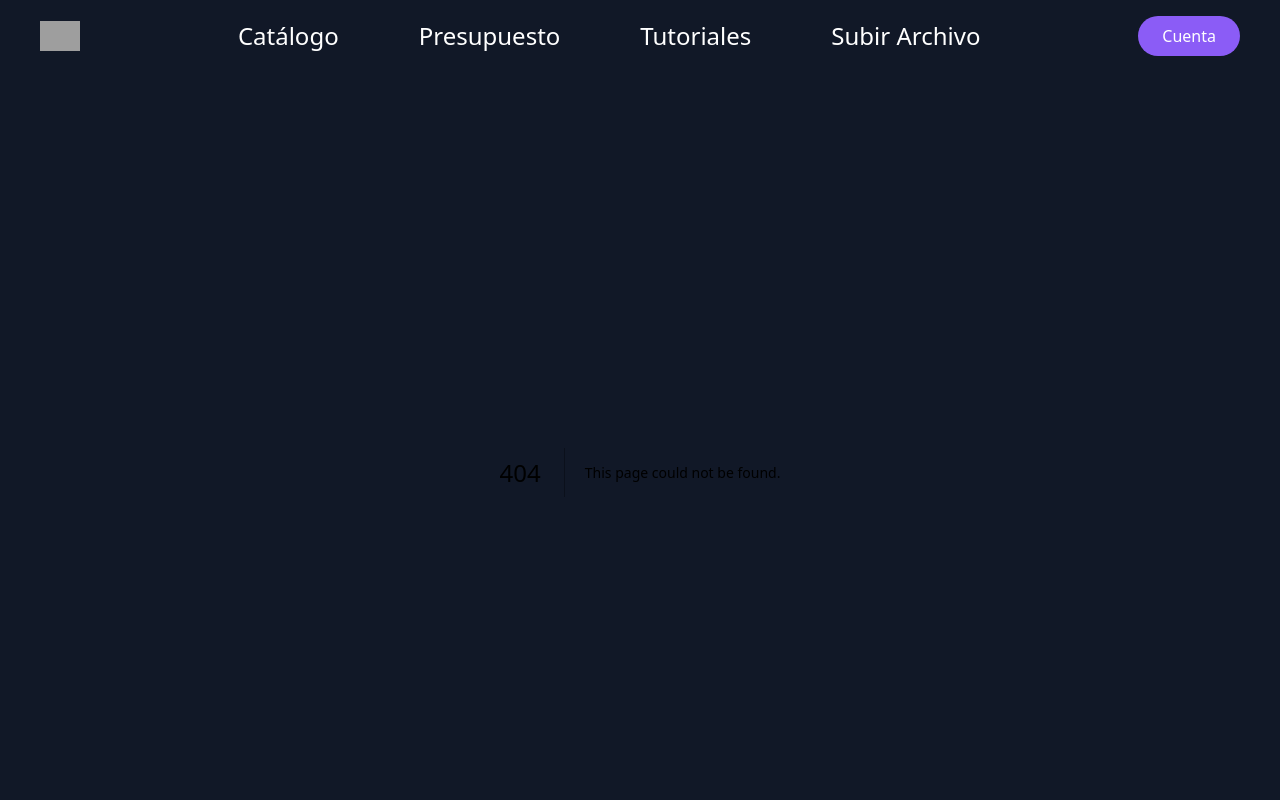
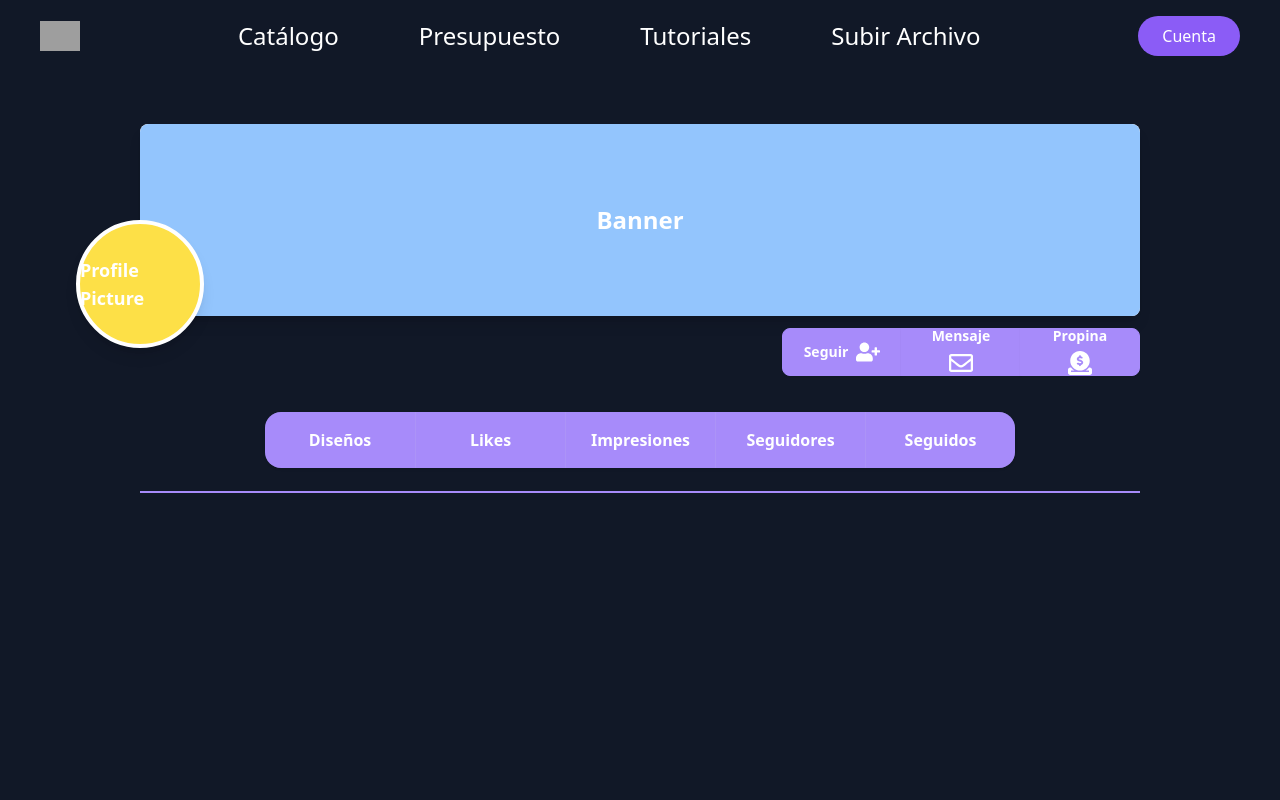
Before and after one commit to Parbulitos/Volume---TFG, a Next.js app: page /user-profile/testUser in a window 1280 px wide. Before the commit this address had no page. Shown: the top 800 px of the page. Built offline with nearby package versions, Linux system fonts and the light colour scheme; grey boxes are pictures that could not be loaded.

Commit message:
VLTFG-17 Inicio del perfil de usuario

```diff
--- a/layout/navbar.tsx
+++ b/layout/navbar.tsx
@@ -6,6 +6,8 @@ import Image from 'next/image';
 
 const Navbar = () => {
   const [isMenuOpen, setIsMenuOpen] = useState(false);
+
+  const username = 'testUser';
 
   return (
     <header className="flex justify-between items-center py-4 px-10 bg-gray-900 text-white">
@@ -28,7 +30,7 @@ const Navbar = () => {
           </li>
         </ul>
       </nav>
-      <a href="#" className="hidden md:block px-6 py-2 bg-violet-500 rounded-full cursor-pointer transition duration-300 ease-in-out hover:bg-violet-700">Cuenta</a>
+      <Link href={`/user-profile/${encodeURIComponent(username)}`} className="hidden md:block px-6 py-2 bg-violet-500 rounded-full cursor-pointer transition duration-300 ease-in-out hover:bg-violet-700">Cuenta</Link>
       <p className="md:hidden cursor-pointer" onClick={() => setIsMenuOpen(!isMenuOpen)}>Menu</p>
 
       {/* Overlay para móvil */}
--- /dev/null
+++ b/pages/user-profile/[user].tsx
@@ -0,0 +1,94 @@
+import Image from 'next/image';
+import { useRouter } from 'next/router';
+import React, { useState } from 'react';
+
+import patito from '../../public/patito.png';
+import { FaRegEnvelope } from 'react-icons/fa';
+import { FaUserPlus } from 'react-icons/fa';
+import { FaCircleDollarToSlot } from 'react-icons/fa6';
+
+const UserProfile = () => {
+    const [activeStat, setActiveStat] = useState(null);
+
+    const router = useRouter();
+    const { user } = router.query;
+
+    const handleStatClick = (stat: any) => {
+        setActiveStat(stat);
+        console.log(`${stat} pulsado`); // Acción para el stat pulsado
+      };
+
+      // Función para determinar si un stat está activo
+  const isActive = (stat: any) => activeStat === stat ? 'border-2 border-white' : '';
+
+    return (
+        <div className='flex flex-col items-center min-h-screen p-8'>
+            <div className='mx-auto mt-5 min-w-[1000px] bg-white shadow-lg rounded-lg overflow-hidden'>
+                <div className='bg-blue-300 rounded-t-lg h-48 flex items-center justify-center'>
+                    <span className='text-2xl font-bold text-white'>Banner</span>
+                </div>
+                <div className='absolute transform -translate-y-24 -translate-x-1/2'>
+                    <div className='w-32 h-32 bg-yellow-300 rounded-full flex items-center justify-center border-4 border-white shadow-lg'>
+                        <span className='text-lg text-white font-semibold'>Profile Picture</span>
+                    </div>
+                </div>
+                <div className='join absolute transform mt-3 translate-x-[642px]'>
+                    <button className='btn btn-primary text-white w-[120px] join-item'>
+                        Seguir
+                        <FaUserPlus className='w-6 h-6' />
+                    </button>
+                    <button className='btn btn-primary text-white w-[120px] join-item'>
+                        Mensaje
+                        <FaRegEnvelope className='w-6 h-6' />
+                    </button>
+                    <button className='btn btn-primary text-white w-[120px] join-item'>
+                        Propina
+                        <FaCircleDollarToSlot className='w-6 h-6' />
+                    </button>
+                </div>
+            </div>
+
+            <div className='flex flex-col items-center justify-center mt-24'>
+                {/* //TODO: Hacer un input radio para que se coloree cada uno */}
+                <div className='stats shadow'>
+                    {/* Itera sobre tus stats como un array para simplificar el código */}
+      {['Diseños', 'Likes', 'Impresiones', 'Seguidores', 'Seguidos'].map((stat, index) => (
+        <button
+          key={index}
+          className={`stat place-items-center w-[150px] bg-primary ${isActive(stat)}`}
+          onClick={() => handleStatClick(stat)}
+        >
+          <div className='stat-title font-bold text-white'>{stat}</div>
+          <div className='stat-value text-white'>{/* El valor correspondiente aquí */}</div>
+        </button>
+      ))}
+                    {/* <button className='stat place-items-center w-[150px] bg-primary'>
+                        <div className='stat-title font-bold text-white'>Diseños</div>
+                        <div className='stat-value text-white'>28</div>
+                    </button>
+
+                    <button className='stat place-items-center w-[150px] bg-primary'>
+                        <div className='stat-title font-bold text-white'>Likes</div>
+                        <div className='stat-value text-white'>112</div>
+                    </button>
+
+                    <button className='stat place-items-center w-[150px] bg-primary'>
+                        <div className='stat-title font-bold text-white'>Impresiones</div>
+                        <div className='stat-value text-white'>14</div>
+                    </button>
+                    <button className='stat place-items-center w-[150px] bg-primary'>
+                        <div className='stat-title font-bold text-white'>Seguidores</div>
+                        <div className='stat-value text-white'>3400</div>
+                    </button>
+                    <button className='stat place-items-center w-[150px] bg-primary'>
+                        <div className='stat-title font-bold text-white'>Seguidos</div>
+                        <div className='stat-value text-white'>58</div>
+                    </button> */}
+                </div>
+                <div className="divider divider-primary w-[1000px]"></div>
+            </div>
+        </div>
+    );
+};
+
+export default UserProfile;
```
